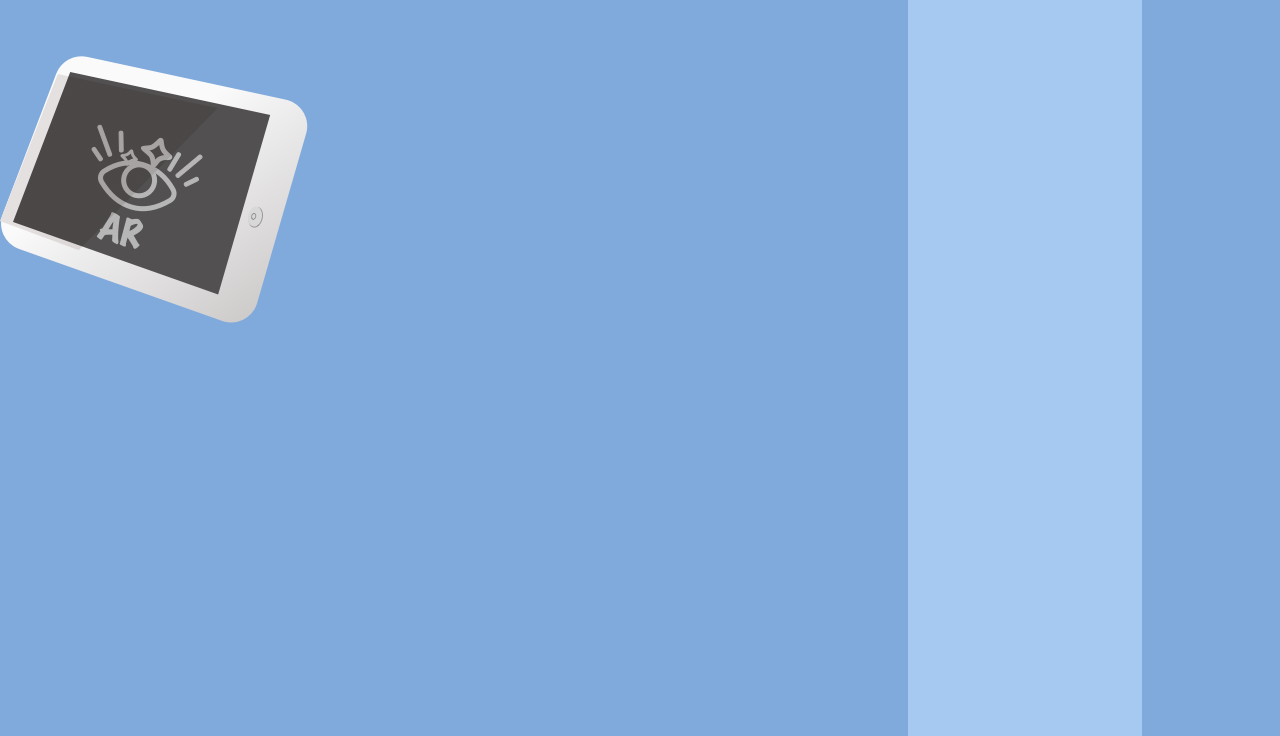
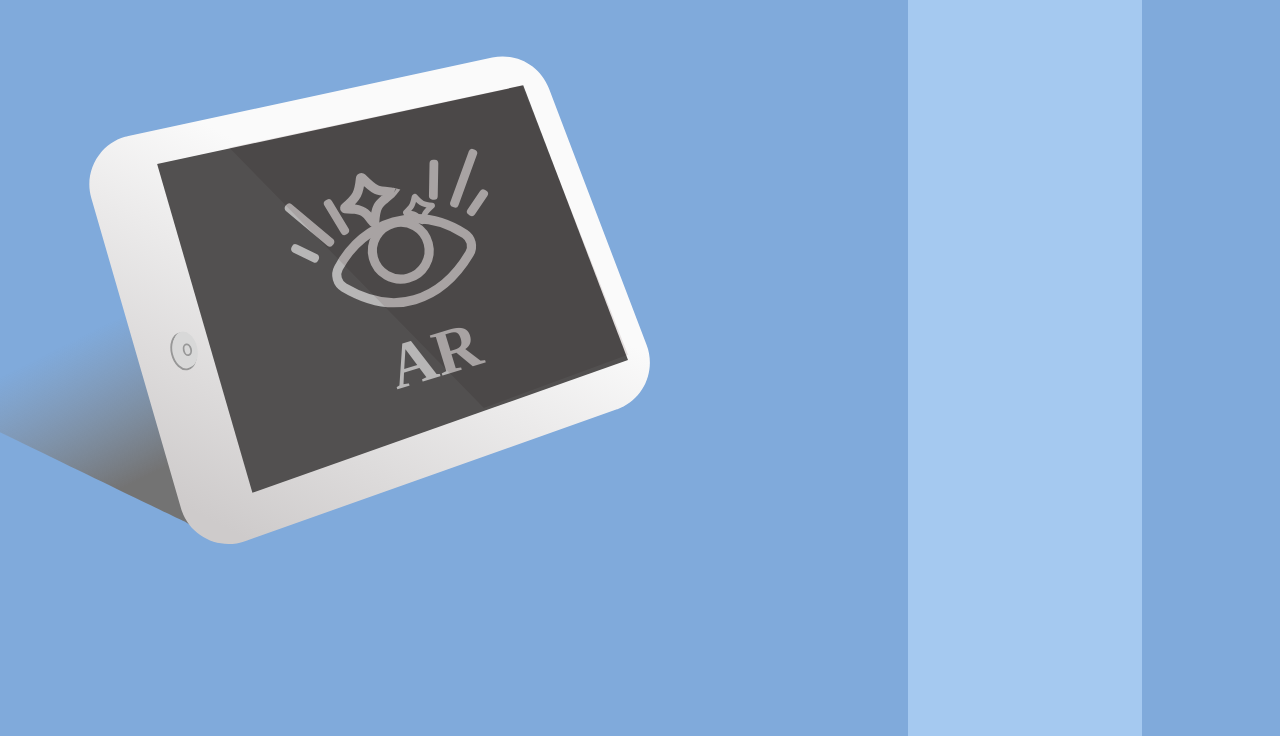
Before and after one commit to yuuenho/yuuenho.github.io, a plain HTML site: page index.html in a window 1280 px wide. Shown: the part 5944-6680 px from the top of the page. Drawn offline with Linux system fonts and the light colour scheme; a script that the page names is missing; files whose address does not match are found by name.

Commit message:
change ar img

```diff
--- a/index.html
+++ b/index.html
@@ -373,7 +373,7 @@
   </section>
 
   <section class="slide">
-    <div class="artifact"><img src="img/ar.png">
+    <div class="artifact"><img src="/Users/yuen/Documents/portfolio/yuuenho.github.io/img/ar.svg" width=650>
     </div>
     <div id="trigger5" class="trigger" data-sb="five"></div>
     <div id="five" class="speech-bubble">
@@ -588,7 +588,7 @@
     </div>
   </section>
 
-  <section class="slide">
+  <!-- <section class="slide">
     <div class="artifact"><img src="img/activitysheet.png" height=450>
     </div>
     <div id="trigger21" class="trigger" data-sb="twentyone"></div>
@@ -600,7 +600,7 @@
         Boca and Sago Mini take when designing their kids apps.
       </div>
     </div>
-  </section>
+  </section> -->
 
   <section class="slide">
     <div class="artifact"><img src="img/lightdesert.gif" height=450>
```
Also changed, not shown: img/ar.svg (added).
